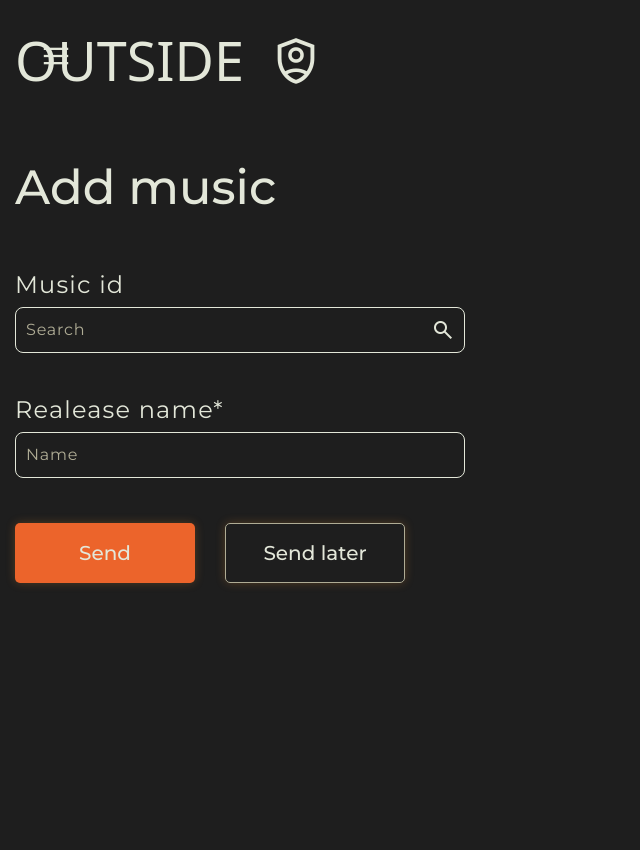
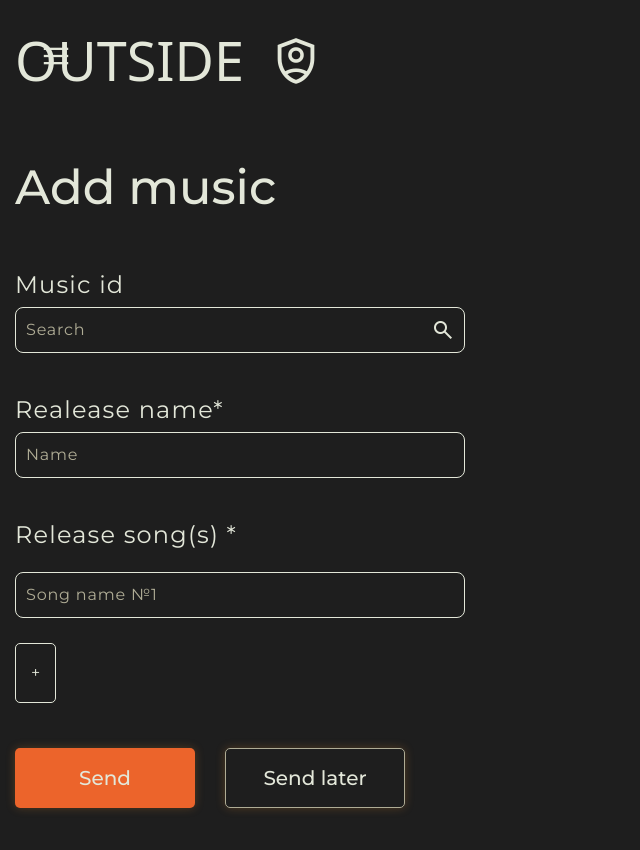
Before and after one commit to outsideOfficialy/adminPanel, a Next.js app: page /add-music in a window 1280 px wide. Shown: the top 850 px of the page, without its empty margins (0-640 px from the left). Before the commit the page ends 800 px from the top, so only its background shows below. Built offline with nearby package versions, Linux system fonts and the light colour scheme; a web font is replaced by a local one.

Commit message:
functional part

```diff
--- a/app/add-music/page.tsx
+++ b/app/add-music/page.tsx
@@ -2,12 +2,14 @@
 
 import PageLayout from "@/components/PageLayout";
 import { InputTypeText, SearchInput } from "@/components/Inputs";
+import { SongsInputs } from "@/components/Inputs";
 
 export default function Home() {
   return (
     <PageLayout title="Add music">
       <SearchInput onSearch={() => { }} placeholder="Search" label="Music id" name="search" />
       <InputTypeText placeholder="Name" label="Realease name*" name="nickname" />
+      <SongsInputs name="songs[]" label="Release song(s) *"/>
     </PageLayout>
   );
 }
--- a/components/ButtonTemplate/index.tsx
+++ b/components/ButtonTemplate/index.tsx
@@ -37,8 +37,10 @@ export const ButtonPrimary: React.FC<ButtonTemplateProps> = ({
 }
 
 export const ButtonSecondary: React.FC<ButtonTemplateProps> = ({
-
+  type, children, onClick, className
 }) => {
   // это будет для кнопок Browse.., кнопки там где плюсик внутри в строке добавления песен
-  return <></>
+  return <ButtonTemplate type={type} onClick={onClick} className={clsx("transition duration-300 hover:border-main-primary-color rounded-[5px] border-[1px] border-white ", className)}>
+    {children}
+  </ButtonTemplate>
 }
--- a/components/Inputs/index.tsx
+++ b/components/Inputs/index.tsx
@@ -1,4 +1,5 @@
 import React from "react";
+import { ButtonSecondary } from "../ButtonTemplate";
 import clsx from "clsx";
 
 interface InputWrapperProps {
@@ -32,6 +33,11 @@ interface FileInputProps {
   name: string;
   label?: string;
   id: string;
+}
+
+interface SongsInputsProps {
+  label?: string;
+  name: string;
 }
 
 const InputWrapper: React.FC<InputWrapperProps> = ({
@@ -115,7 +121,7 @@ const FileInput: React.FC<FileInputProps> = ({
     <div>
       <label htmlFor={id}
         className="inline-block cursor-pointer py-[10px] px-[15px] text-[14px] border-white border-[1px] rounded-[5px] mr-[25px]"
-        >{placeholder}</label>
+      >{placeholder}</label>
       <input name={name} multiple type="file" className="hidden" id={id} onChange={(e) => {
         if (!e.target.files) return;
         const file = e.target.files[0];
@@ -133,4 +139,23 @@ const FileInput: React.FC<FileInputProps> = ({
   </InputWrapper>;
 }
 
-export { InputTypeText, SearchInput, TextArea, FileInput };
+const SongsInputs: React.FC<SongsInputsProps> = ({
+  label, name
+}) => {
+  const [songsCount, setSongsCount] = React.useState<number[]>([1]);
+
+  const increaseSongList = () => setSongsCount([...songsCount, songsCount.length + 1]);
+
+  return <>
+    <InputWrapper label={label} className="gap-[25px]">
+      <div className="flex flex-col gap-[25px] w-full">
+        {songsCount.map((el) => {
+          return <InputTypeText key={el} name="songs_list[]" placeholder={`Song name №${el}`}/>
+        })}
+        <ButtonSecondary onClick={increaseSongList} className="shadow-none px-[15px] min-h-[37px] w-min">+</ButtonSecondary>
+      </div>
+    </InputWrapper>
+  </>
+}
+
+export { InputTypeText, SearchInput, TextArea, FileInput, SongsInputs };
```
